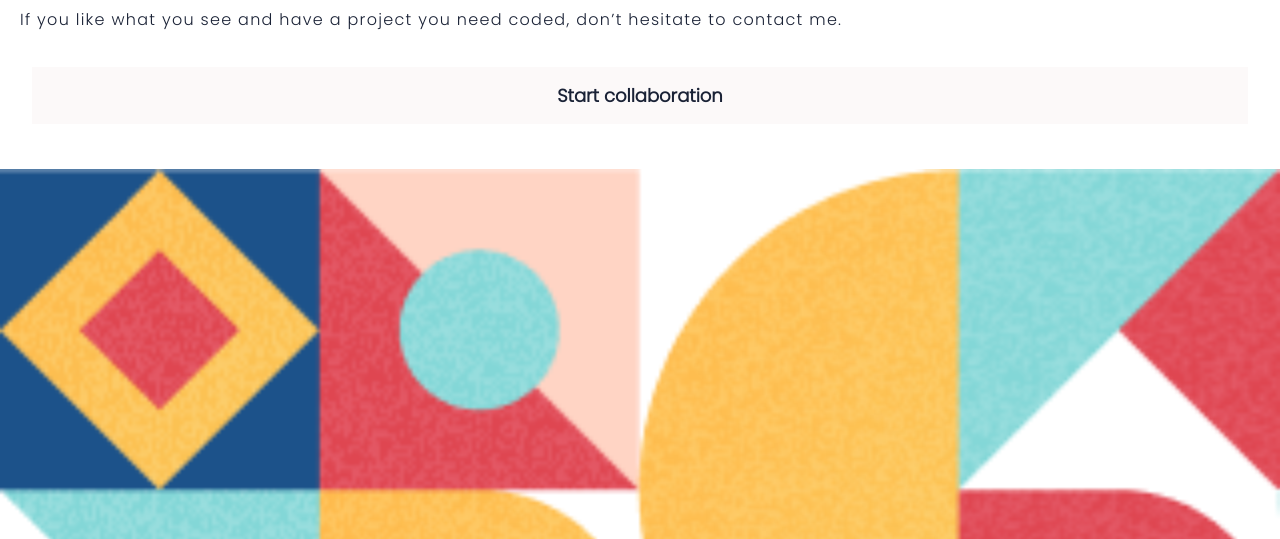
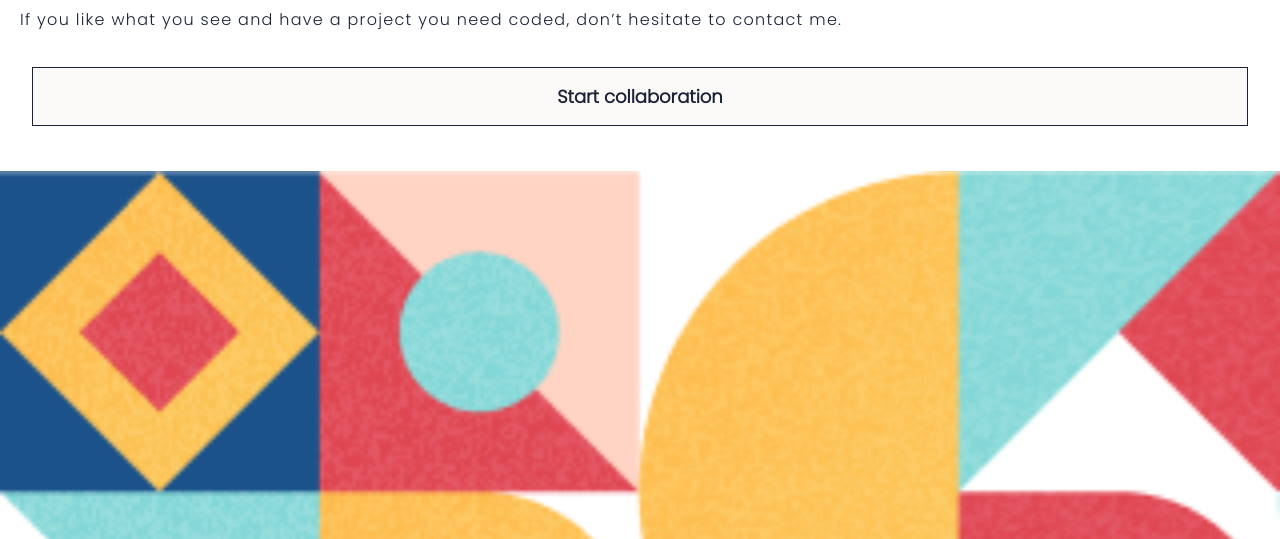
Before and after one commit to fickryiman/portfolio, a website: page index.html in a window 1280 px wide. In both pictures the pointer is over the button "Start collaboration". Shown: the part 261-800 px from the top of the page. Drawn offline with nearby package versions, Linux system fonts and the light colour scheme.

Commit message:
add border on button collaboration hover

```diff
--- a/styles.css
+++ b/styles.css
@@ -80,6 +80,7 @@
     background: #fcf9f9;
     color: #1a2236;
     font-weight: 600;
+    border: solid 1px #1a2236;
   }
 
   .projects {
```
